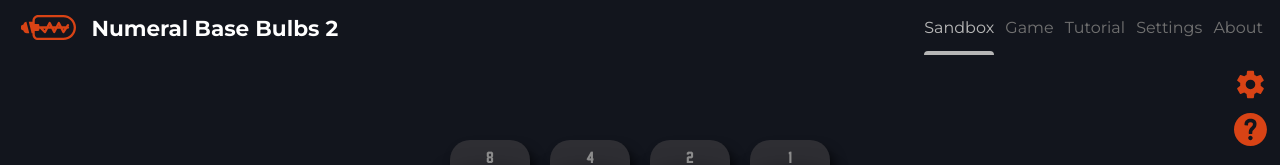
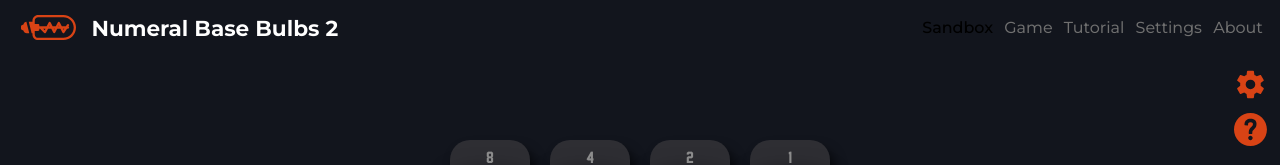
Before and after one commit to EricRovell/numeral-base-bulbs-v2, a Next.js app: page / in a window 1280 px wide. Shown: the top 165 px of the page. Built offline with nearby package versions, Linux system fonts and the light colour scheme.

Commit message:
updated theme vars

```diff
--- a/src/components/UI/Tabs/tabs.module.css
+++ b/src/components/UI/Tabs/tabs.module.css
@@ -9,6 +9,8 @@
   place-items: center;
   width: 100%;
   height: 100%;
+
+  font-variation-settings: "wght" 450;
 }
 
 .section {
@@ -16,8 +18,9 @@
 }
 
 .section-active {
-  color: var(--font-color-1-bright);
+  color: var(--font-color-accent-1-active);
   font-size: inherit;
+  font-variation-settings: "wght" 550;
 }
 
 .section:hover::after,
@@ -29,7 +32,7 @@
   width: 100%;
   height: 4px;
   border-radius: 7.5px 7.5px 0 0;
-  background: var(--font-color-1-bright);
+  background: var(--font-color-accent-1-active);
 }
 
 .section:hover::after {
```
